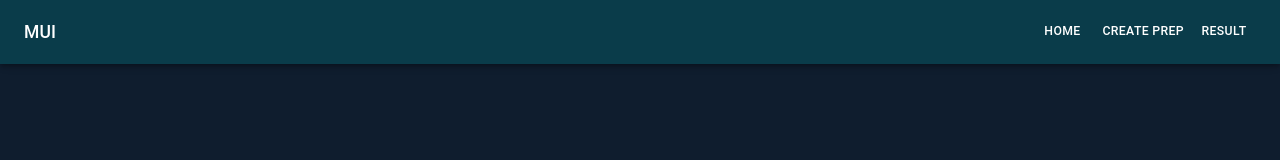
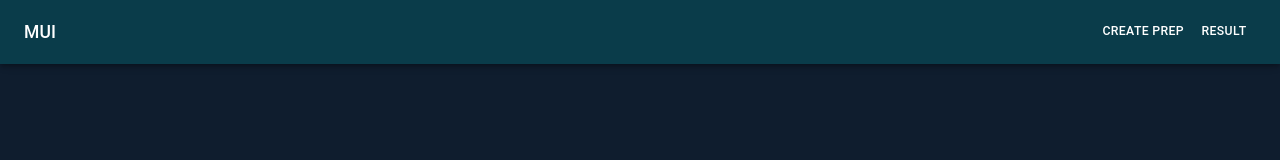
Before and after one commit to martinyis/PrepAi, a React (Create React App) app in the folder client/: page / in a window 1280 px wide. Shown: the top 160 px of the page. Built offline with nearby package versions, Linux system fonts and the light colour scheme.

Commit message:
Add homePage link for logo

```diff
--- a/client/src/components/NavBar.jsx
+++ b/client/src/components/NavBar.jsx
@@ -71,8 +71,14 @@ function NavBar(props) {
           </IconButton>
           <Typography
             variant="h6"
-            component="div"
-            sx={{ flexGrow: 1, display: { xs: "none", sm: "block" } }}
+            component={Link}
+            to="/"
+            sx={{
+              flexGrow: 1,
+              display: { xs: "none", sm: "block" },
+              textDecoration: "none",
+              color: "inherit",
+            }}
           >
             MUI
           </Typography>
@@ -82,9 +88,6 @@ function NavBar(props) {
                 {item}
               </Button>
             ))} */}
-            <Link to="/">
-              <Button sx={{ color: "#fff" }}>Home</Button>
-            </Link>
             <Link to="create">
               <Button sx={{ color: "#fff" }}>Create Prep</Button>
             </Link>
```
